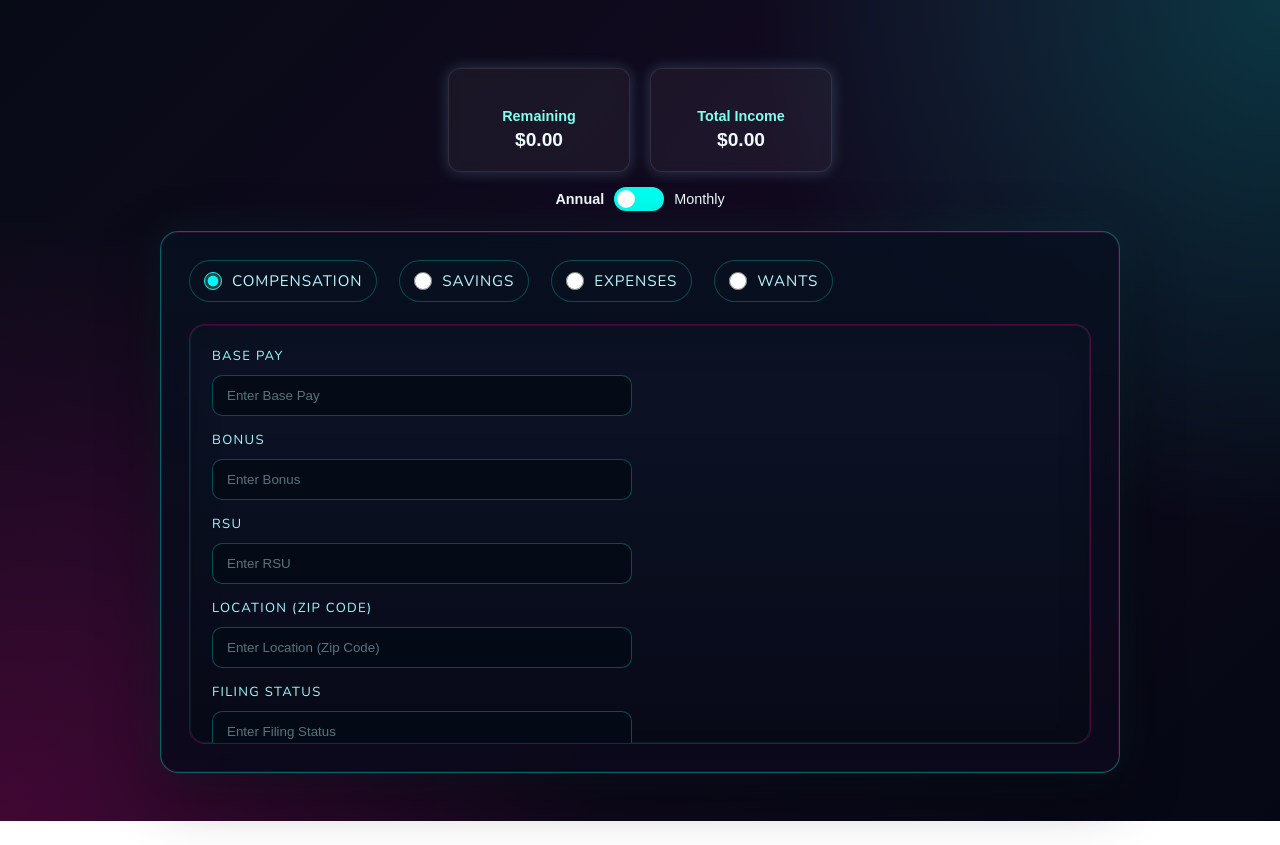
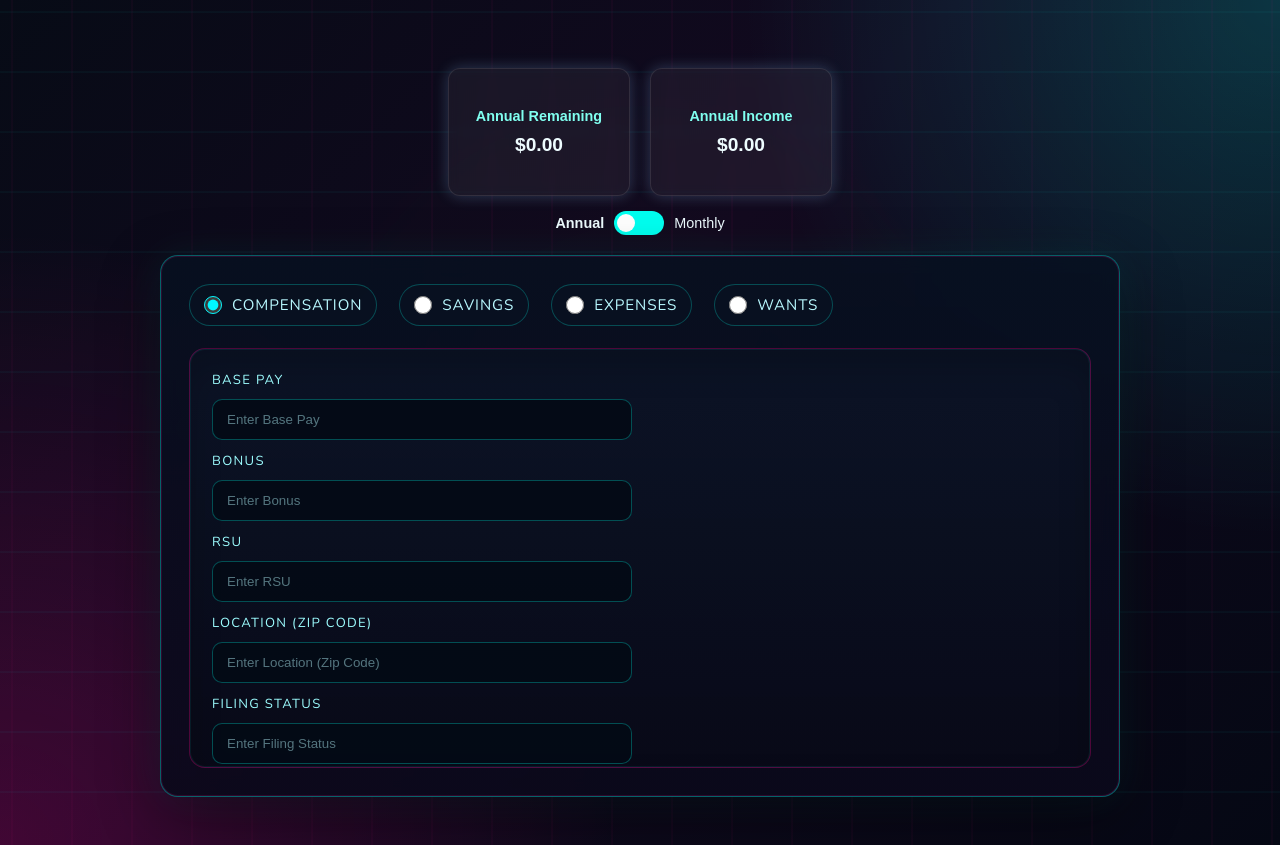
Before and after one commit to AlexthePear/Irvinehacks2026, a React (Vite) app in the folder frontend/: page / in a window 1280 px wide. Before the commit the page ends 821 px from the top, so only its background shows below. Built offline with nearby package versions, Linux system fonts and the light colour scheme.

Commit message:
added some ui changes

```diff
--- a/frontend/src/App.css
+++ b/frontend/src/App.css
@@ -1,60 +1,119 @@
+/* ========================= */
+/* CYBERPUNK ANIMATED BACKGROUND */
+/* ========================= */
+
 #App {
+    position: relative;
     display: flex;
     flex-direction: column;
     min-height: 100vh;
     padding: 48px 20px;
     box-sizing: border-box;
-    display: flex;
     align-items: center;
     justify-content: center;
+    overflow: hidden;
+
     background:
         radial-gradient(circle at top right, rgba(0, 255, 240, 0.18), transparent 35%),
         radial-gradient(circle at bottom left, rgba(255, 0, 140, 0.2), transparent 40%),
         linear-gradient(135deg, #070b16 0%, #12091f 45%, #050814 100%);
+
     color: #eefcff;
 }
 
-.remove-hobby-button {
-    margin: 5px;
-    border-radius: 100px;
-    border: 1px solid rgba(0, 255, 240, 0.35); /* subtle neon outline */
-    background: rgba(4, 8, 20, 0.9); /* dark panel background */
-    color: #80fff0; /* soft neon cyan text */
+/* Animated moving neon grid */
+#App::before {
+    content: "";
+    position: absolute;
+    inset: 0;
+    background-image:
+        linear-gradient(rgba(0, 255, 240, 0.07) 1px, transparent 1px),
+        linear-gradient(90deg, rgba(255, 0, 140, 0.07) 1px, transparent 1px);
+    background-size: 60px 60px;
+    animation: gridMove 25s linear infinite;
+    pointer-events: none;
+    z-index: 0;
 }
 
-.add-hobby-button {
-  display: inline-block;
-  margin-top: 10px;
-  padding: 10px 18px;
-  border-radius: 12px;
-  border: 1px solid rgba(0, 255, 240, 0.35); /* subtle neon outline */
-  background: rgba(4, 8, 20, 0.9); /* dark panel background */
-  color: #80fff0; /* soft neon cyan text */
-  font-weight: bold;
-  font-size: 0.9rem;
-  cursor: pointer;
-  transition: transform 0.2s ease, box-shadow 0.2s ease, border-color 0.2s ease;
-  text-shadow: 0 0 3px rgba(128, 255, 240, 0.5);
+/* Subtle flashing cyber siren glow */
+#App::after {
+    content: "";
+    position: absolute;
+    inset: -20%;
+    background: radial-gradient(circle, rgba(255, 0, 140, 0.15), transparent 60%);
+    animation: sirenPulse 6s ease-in-out infinite alternate;
+    pointer-events: none;
+    z-index: 0;
 }
 
-.add-hobby-button:hover {
-  transform: translateY(-2px);
-  border-color: #00fff0;
-  box-shadow:
-    0 0 8px rgba(0, 255, 240, 0.7),
-    0 0 5px rgba(255, 0, 140, 0.4);
+/* Floating particles */
+@keyframes particleFloat {
+    0% { transform: translateY(0px); opacity: 0.3; }
+    50% { opacity: 0.6; }
+    100% { transform: translateY(-40px); opacity: 0.3; }
 }
 
-.add-hobby-button:active {
-  transform: translateY(0);
-  box-shadow:
-    0 0 4px rgba(0, 255, 240, 0.5),
-    0 0 3px rgba(255, 0, 140, 0.3);
+body::before {
+    content: "";
+    position: fixed;
+    inset: 0;
+    background-image:
+        radial-gradient(rgba(0, 255, 240, 0.15) 2px, transparent 2px),
+        radial-gradient(rgba(255, 0, 140, 0.15) 2px, transparent 2px);
+    background-size: 120px 120px;
+    animation: particleFloat 12s ease-in-out infinite alternate;
+    pointer-events: none;
+    z-index: -1;
 }
 
+/* Grid Animation */
+@keyframes gridMove {
+    from { background-position: 0 0, 0 0; }
+    to { background-position: 0 600px, 600px 0; }
+}
 
+/* Smooth ambient neon breathing glow */
+#App::after {
+    content: "";
+    position: absolute;
+    width: 700px;
+    height: 700px;
+    top: 50%;
+    left: 50%;
+    transform: translate(-50%, -50%);
+    background: radial-gradient(circle, rgba(255, 0, 140, 0.12), transparent 65%);
+    animation: ambientGlow 8s ease-in-out infinite;
+    pointer-events: none;
+    z-index: 0;
+    mix-blend-mode: screen;
+}
+
+/* Smooth color shift instead of swapping gradients */
+@keyframes ambientGlow {
+    0% {
+        transform: translate(-50%, -50%) scale(1);
+        filter: hue-rotate(0deg);
+        opacity: 0.18;
+    }
+    50% {
+        transform: translate(-50%, -50%) scale(1.05);
+        filter: hue-rotate(90deg);
+        opacity: 0.25;
+    }
+    100% {
+        transform: translate(-50%, -50%) scale(1);
+        filter: hue-rotate(180deg);
+        opacity: 0.18;
+    }
+}
+
+/* ========================= */
+/* PANEL + COMPONENT STYLES */
+/* ========================= */
 
 .panel-shell {
+    position: relative;
+    z-index: 1;
     width: min(960px, 100%);
     padding: 28px;
     box-sizing: border-box;
@@ -68,6 +127,55 @@
         0 0 40px rgba(0, 255, 240, 0.08);
     backdrop-filter: blur(10px);
 }
+
+/* ========================= */
+/* BUTTONS */
+/* ========================= */
+
+.remove-hobby-button {
+    margin: 5px;
+    border-radius: 100px;
+    border: 1px solid rgba(0, 255, 240, 0.35);
+    background: rgba(4, 8, 20, 0.9);
+    color: #80fff0;
+    cursor: pointer;
+    transition: all 0.2s ease;
+}
+
+.remove-hobby-button:hover {
+    box-shadow: 0 0 8px rgba(255, 0, 140, 0.6);
+}
+
+.add-hobby-button {
+    display: inline-block;
+    margin-top: 10px;
+    padding: 10px 18px;
+    border-radius: 12px;
+    border: 1px solid rgba(0, 255, 240, 0.35);
+    background: rgba(4, 8, 20, 0.9);
+    color: #80fff0;
+    font-weight: bold;
+    font-size: 0.9rem;
+    cursor: pointer;
+    transition: transform 0.2s ease, box-shadow 0.2s ease, border-color 0.2s ease;
+    text-shadow: 0 0 3px rgba(128, 255, 240, 0.5);
+}
+
+.add-hobby-button:hover {
+    transform: translateY(-2px);
+    border-color: #00fff0;
+    box-shadow:
+        0 0 8px rgba(0, 255, 240, 0.7),
+        0 0 5px rgba(255, 0, 140, 0.4);
+}
+
+.add-hobby-button:active {
+    transform: translateY(0);
+}
+
+/* ========================= */
+/* TABS + SETTINGS */
+/* ========================= */
 
 .tab-row {
     display: flex;
@@ -99,10 +207,6 @@
     cursor: pointer;
 }
 
-.tab-toggle span {
-    display: inline-block;
-}
-
 .settings-window {
     height: min(60vh, 420px);
     overflow-y: auto;
@@ -118,21 +222,7 @@
 }
 
 .settings-window input {
-    margin-bottom: 15px;
-}
-
-.settings-window::-webkit-scrollbar {
-    width: 10px;
-}
-
-.settings-window::-webkit-scrollbar-track {
-    background: rgba(4, 8, 18, 0.9);
-    border-radius: 999px;
-}
-
-.settings-window::-webkit-scrollbar-thumb {
-    background: linear-gradient(180deg, #00f7ff, #ff007c);
-    border-radius: 999px;
+    margin-bottom: 12px;
 }
 
 .settings-field {
@@ -169,6 +259,10 @@
     color: rgba(184, 248, 255, 0.45);
 }
 
+/* ========================= */
+/* MOBILE */
+/* ========================= */
+
 @media (max-width: 640px) {
     #App {
         padding: 24px 14px;
@@ -179,15 +273,6 @@
         border-radius: 14px;
     }
 
-    .tab-row {
-        gap: 12px;
-    }
-
-    .tab-toggle {
-        width: 100%;
-        justify-content: flex-start;
-    }
-
     .settings-window {
         height: 320px;
         padding: 18px;
--- a/frontend/src/App.jsx
+++ b/frontend/src/App.jsx
@@ -1,5 +1,5 @@
 import { useState } from "react";
-import LiveDisplay from './components/LiveDisplay/LiveDisplay'
+import LiveDisplay from "./components/LiveDisplay/LiveDisplay";
 import "./App.css";
 
 const tabs = [
@@ -9,7 +9,6 @@ const tabs = [
   { id: "wants", label: "Wants" }
 ];
 
-// Updated tabFields with dynamic Hobbies
 const tabFields = {
   comp: ["Base Pay", "Bonus", "RSU", "Location (Zip Code)", "Filing Status", "Misc"],
   savings: ["401k", "IRA", "HSA", "Back Door", "Brokerage", "529"],
@@ -17,10 +16,7 @@ const tabFields = {
   wants: ["Dining", "Entertainment", "Travel", { label: "Hobbies", dynamic: true }]
 };
 
-function App() {
-  const [activeTab, setActiveTab] = useState(tabs[0].id);
-
-  const [values, setValues] = useState({
+const initialState = {
   comp: {
     "Base Pay": "",
     "Bonus": "",
@@ -29,28 +25,94 @@ function App() {
     "Filing Status": "",
     "Misc": ""
   },
-    savings: { "401k": "", "IRA": "", "HSA": "", "Back Door": "", "Brokerage": "", "529": "" },
-    expenses: { Housing: "", Groceries: "", Utilities: "", Transportation: "", Healthcare: "", "Debt Payments": "", Insurances: "" },
-    wants: { Dining: "", Entertainment: "", Hobbies: [], Travel: "" }
+  savings: {
+    "401k": "",
+    "IRA": "",
+    "HSA": "",
+    "Back Door": "",
+    "Brokerage": "",
+    "529": ""
+  },
+  expenses: {
+    Housing: "",
+    Groceries: "",
+    Utilities: "",
+    Transportation: "",
+    Healthcare: "",
+    "Debt Payments": "",
+    Insurances: ""
+  },
+  wants: {
+    Dining: "",
+    Entertainment: "",
+    Travel: "",
+    Hobbies: []
+  }
+};
+
+function App() {
+  const [activeTab, setActiveTab] = useState(tabs[0].id);
+  const [values, setValues] = useState(initialState);
+  const [draftValues, setDraftValues] = useState(initialState);
+
+  /* ===============================
+     Commit Functions
+  =============================== */
+
+  const commitField = (tab, field) => {
+    setValues((prev) => ({
+      ...prev,
+      [tab]: {
+        ...prev[tab],
+        [field]: draftValues[tab][field]
+      }
+    }));
+  };
+
+  const commitHobby = (index) => {
+    setValues((prev) => {
+      const updated = [...prev.wants.Hobbies];
+      updated[index] = draftValues.wants.Hobbies[index];
+      return {
+        ...prev,
+        wants: { ...prev.wants, Hobbies: updated }
+      };
     });
+  };
 
-  // Calculate total salary
-  const totalSalary = Number(values.comp["Base Pay"] || 0) +
+  /* ===============================
+     Calculations (Committed Only)
+  =============================== */
+
+  const totalIncome =
+    Number(values.comp["Base Pay"] || 0) +
     Number(values.comp["Bonus"] || 0) +
     Number(values.comp["RSU"] || 0);
 
-  // Calculate total expenses including hobbies
-  const totalExpenses = Object.values(values.expenses).reduce(
+  const expenseTotal = Object.values(values.expenses).reduce(
     (acc, val) => acc + Number(val || 0),
-    0
-  ) + values.wants.Hobbies.reduce(
-    (acc, hobby) => acc + Number(hobby.amount || 0),
     0
   );
 
+  const wantsTotal =
+    Number(values.wants.Dining || 0) +
+    Number(values.wants.Entertainment || 0) +
+    Number(values.wants.Travel || 0);
+
+  const hobbiesTotal = values.wants.Hobbies.reduce(
+    (acc, hobby) => acc + Number(hobby?.amount || 0),
+    0
+  );
+
+  const totalOutflow = expenseTotal + wantsTotal + hobbiesTotal;
+  const remainingIncome = totalIncome - totalOutflow;
+
   return (
     <div id="App">
-      <LiveDisplay salary={totalSalary} expenses={totalExpenses} />
+      <LiveDisplay
+        totalIncome={totalIncome}
+        remainingIncome={remainingIncome}
+      />
 
       <div className="panel-shell">
         <div className="tab-row">
@@ -70,73 +132,111 @@ function App() {
         <div className="settings-window">
           {tabFields[activeTab].map((field) => {
             if (typeof field === "string") {
-              // Normal static input
               return (
                 <div className="settings-field" key={field}>
-                  <label htmlFor={`${activeTab}-${field}`}>{field}</label>
+                  <label>{field}</label>
                   <input
-                    id={`${activeTab}-${field}`}
                     type="text"
-                    value={values[activeTab][field] || ""}
+                    value={draftValues[activeTab][field] || ""}
                     onChange={(e) =>
-                      setValues({
-                        ...values,
+                      setDraftValues({
+                        ...draftValues,
                         [activeTab]: {
-                          ...values[activeTab],
+                          ...draftValues[activeTab],
                           [field]: e.target.value
                         }
                       })
                     }
+                    onBlur={() => commitField(activeTab, field)}
+                    onKeyDown={(e) => {
+                      if (e.key === "Enter") {
+                        commitField(activeTab, field);
+                        e.target.blur();
+                      }
+                    }}
                     placeholder={`Enter ${field}`}
                   />
                 </div>
               );
-            } else if (field.dynamic) {
-              // Dynamic Hobbies field
+            }
+
+            if (field.dynamic) {
               return (
                 <div className="settings-field" key={field.label}>
                   <label>{field.label}</label>
 
-                  {values.wants.Hobbies.map((hobby, index) => (
+                  {draftValues.wants.Hobbies.map((hobby, index) => (
                     <div key={index} className="hobby-row">
                       <button
                         type="button"
                         className="remove-hobby-button"
                         onClick={() => {
-                          const newHobbies = values.wants.Hobbies.filter((_, i) => i !== index);
+                          const newDraft = draftValues.wants.Hobbies.filter(
+                            (_, i) => i !== index
+                          );
+                          const newCommitted = values.wants.Hobbies.filter(
+                            (_, i) => i !== index
+                          );
+
+                          setDraftValues({
+                            ...draftValues,
+                            wants: { ...draftValues.wants, Hobbies: newDraft }
+                          });
+
                           setValues({
                             ...values,
-                            wants: { ...values.wants, Hobbies: newHobbies }
+                            wants: { ...values.wants, Hobbies: newCommitted }
                           });
                         }}
                       >
                         ×
                       </button>
+
                       <input
                         type="text"
                         placeholder="Hobby name"
                         value={hobby.name || ""}
                         onChange={(e) => {
-                          const newHobbies = [...values.wants.Hobbies];
-                          newHobbies[index].name = e.target.value;
-                          setValues({
-                            ...values,
-                            wants: { ...values.wants, Hobbies: newHobbies }
+                          const updated = [...draftValues.wants.Hobbies];
+                          updated[index] = {
+                            ...updated[index],
+                            name: e.target.value
+                          };
+                          setDraftValues({
+                            ...draftValues,
+                            wants: { ...draftValues.wants, Hobbies: updated }
                           });
+                        }}
+                        onBlur={() => commitHobby(index)}
+                        onKeyDown={(e) => {
+                          if (e.key === "Enter") {
+                            commitHobby(index);
+                            e.target.blur();
+                          }
                         }}
                       />
 
                       <input
                         type="number"
                         placeholder="Amount"
-                        value={hobby.amount || 0}
+                        value={hobby.amount || ""}
                         onChange={(e) => {
-                          const newHobbies = [...values.wants.Hobbies];
-                          newHobbies[index].amount = Number(e.target.value);
-                          setValues({
-                            ...values,
-                            wants: { ...values.wants, Hobbies: newHobbies }
+                          const updated = [...draftValues.wants.Hobbies];
+                          updated[index] = {
+                            ...updated[index],
+                            amount: e.target.value
+                          };
+                          setDraftValues({
+                            ...draftValues,
+                            wants: { ...draftValues.wants, Hobbies: updated }
                           });
+                        }}
+                        onBlur={() => commitHobby(index)}
+                        onKeyDown={(e) => {
+                          if (e.key === "Enter") {
+                            commitHobby(index);
+                            e.target.blur();
+                          }
                         }}
                       />
                     </div>
@@ -145,21 +245,32 @@ function App() {
                   <button
                     type="button"
                     className="add-hobby-button"
-                    onClick={() =>
+                    onClick={() => {
+                      const newHobby = { name: "", amount: "" };
+
+                      setDraftValues({
+                        ...draftValues,
+                        wants: {
+                          ...draftValues.wants,
+                          Hobbies: [...draftValues.wants.Hobbies, newHobby]
+                        }
+                      });
+
                       setValues({
                         ...values,
                         wants: {
                           ...values.wants,
-                          Hobbies: [...values.wants.Hobbies, { name: "", amount: 0 }]
+                          Hobbies: [...values.wants.Hobbies, newHobby]
                         }
-                      })
-                    }
+                      });
+                    }}
                   >
                     + Add Hobby
                   </button>
                 </div>
               );
             }
+
             return null;
           })}
         </div>
--- a/frontend/src/components/LiveDisplay/LiveDisplay.css
+++ b/frontend/src/components/LiveDisplay/LiveDisplay.css
@@ -38,8 +38,9 @@
 .salary-box p {
   font-size: 1.2rem;
   font-weight: bold;
-  margin: 0;
+  margin-top: 10px;
 }
+
 
 .toggle-switch {
   display: flex;
--- a/frontend/src/components/LiveDisplay/LiveDisplay.jsx
+++ b/frontend/src/components/LiveDisplay/LiveDisplay.jsx
@@ -1,42 +1,66 @@
 import { useState } from "react";
 import "./LiveDisplay.css";
 
-function LiveSalary({ salary, expenses }) {
-  const [isMonthly, setIsMonthly] = useState(false); // false = annual, true = monthly
+function LiveDisplay({ totalIncome, remainingIncome }) {
+  const [isMonthly, setIsMonthly] = useState(false);
 
-  // Convert salary and remaining based on toggle
-  const displaySalary = salary ? (isMonthly ? salary / 12 : salary) : 0;
-  const remaining = salary && expenses ? salary - expenses : 0;
-  const displayRemaining = isMonthly ? remaining / 12 : remaining;
+  const displayIncome = isMonthly
+    ? totalIncome / 12
+    : totalIncome;
+
+  const displayRemaining = isMonthly
+    ? remainingIncome / 12
+    : remainingIncome;
+
+  const incomeLabel = isMonthly ? "Monthly Income" : "Annual Income";
+  const remainingLabel = isMonthly ? "Monthly Remaining" : "Annual Remaining";
 
   return (
     <div className="live-salary-container">
       <div className="salary-boxes">
         <div className="salary-box">
-          <h4>Remaining</h4>
-          <p>${displayRemaining.toLocaleString(undefined, { minimumFractionDigits: 2, maximumFractionDigits: 2 })}</p>
+          <h4>{remainingLabel}</h4>
+          <p>
+            $
+            {displayRemaining.toLocaleString(undefined, {
+              minimumFractionDigits: 2,
+              maximumFractionDigits: 2
+            })}
+          </p>
         </div>
+
         <div className="salary-box">
-          <h4>Total Income</h4>
-          <p>${displaySalary.toLocaleString(undefined, { minimumFractionDigits: 2, maximumFractionDigits: 2 })}</p>
+          <h4>{incomeLabel}</h4>
+          <p>
+            $
+            {displayIncome.toLocaleString(undefined, {
+              minimumFractionDigits: 2,
+              maximumFractionDigits: 2
+            })}
+          </p>
         </div>
       </div>
 
       <div className="toggle-switch">
-        <span style={{ fontWeight: !isMonthly ? "bold" : "normal" }}>Annual</span>
+        <span style={{ fontWeight: !isMonthly ? "bold" : "normal" }}>
+          Annual
+        </span>
+
         <label className="switch">
           <input
             type="checkbox"
             checked={isMonthly}
             onChange={() => setIsMonthly(!isMonthly)}
-            aria-label="Toggle between annual and monthly salary"
           />
           <span className="slider"></span>
         </label>
-        <span style={{ fontWeight: isMonthly ? "bold" : "normal" }}>Monthly</span>
+
+        <span style={{ fontWeight: isMonthly ? "bold" : "normal" }}>
+          Monthly
+        </span>
       </div>
     </div>
   );
 }
 
-export default LiveSalary;
+export default LiveDisplay;
```
Lines whose indentation alone changed are shown as unchanged.
